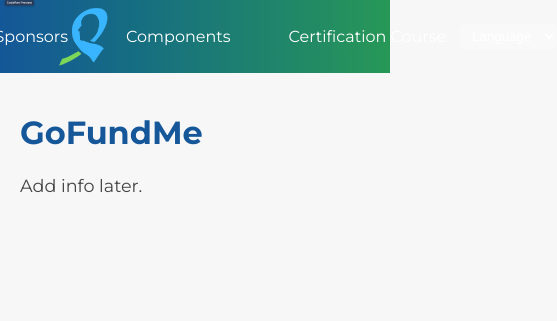
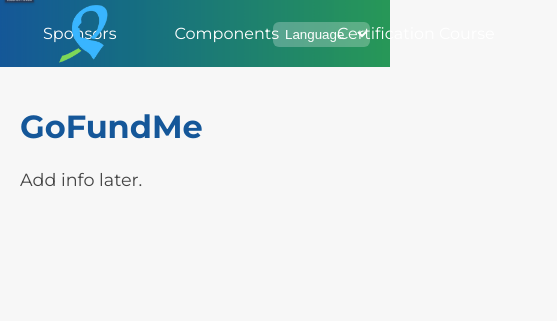
Before and after one commit to Afraz-Refai/LifeBox-Link, a plain HTML site: page gofundme.html in a window 390 px wide. Shown: the whole page, 557 px wide, since content can reach past the window. Drawn offline with Linux system fonts and the light colour scheme.

Commit message:
Update style.css
fix for language button selector position

```diff
--- a/style.css
+++ b/style.css
@@ -458,6 +458,24 @@ main {
   backdrop-filter: blur(5px);
 }
 
+/* Add language selector positioning below */
+.subpage-nav .language-select {
+  position: absolute;
+  right: 40px;
+  top: 50%;
+  transform: translateY(-50%);
+}
+
+/* Mobile adjustments */
+@media (max-width: 768px) {
+  .subpage-nav .language-select {
+    right: 20px;
+    top: auto;
+    bottom: 20px;
+    transform: none;
+  }
+}
+
 /* Layout for simple subpages */
 .subpage {
   max-width: 900px;
```
